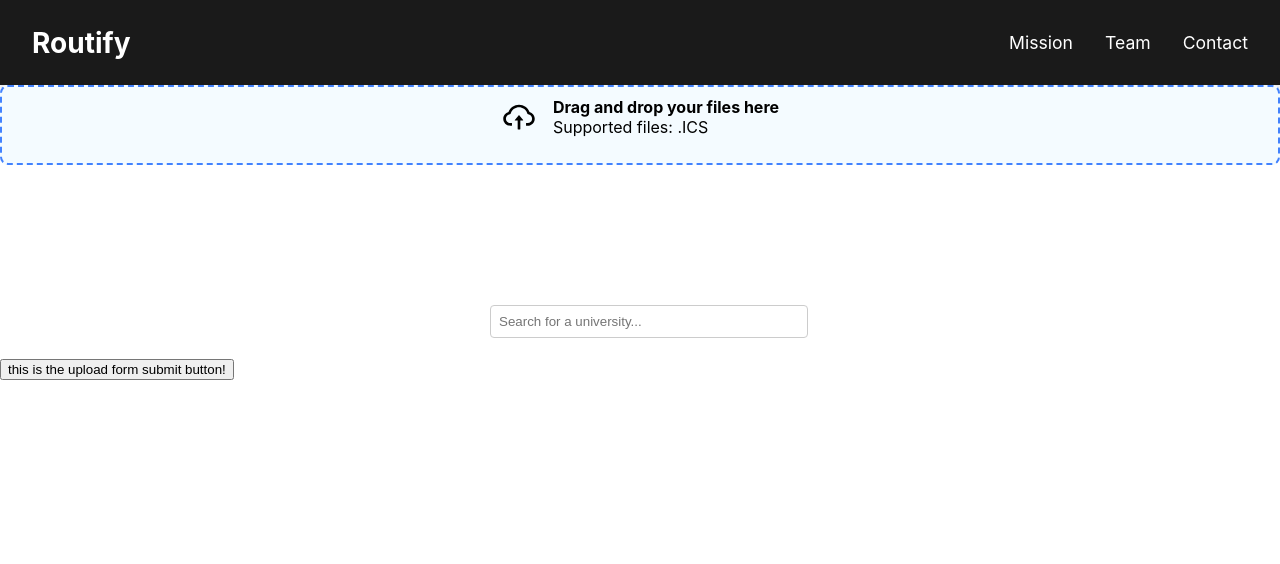
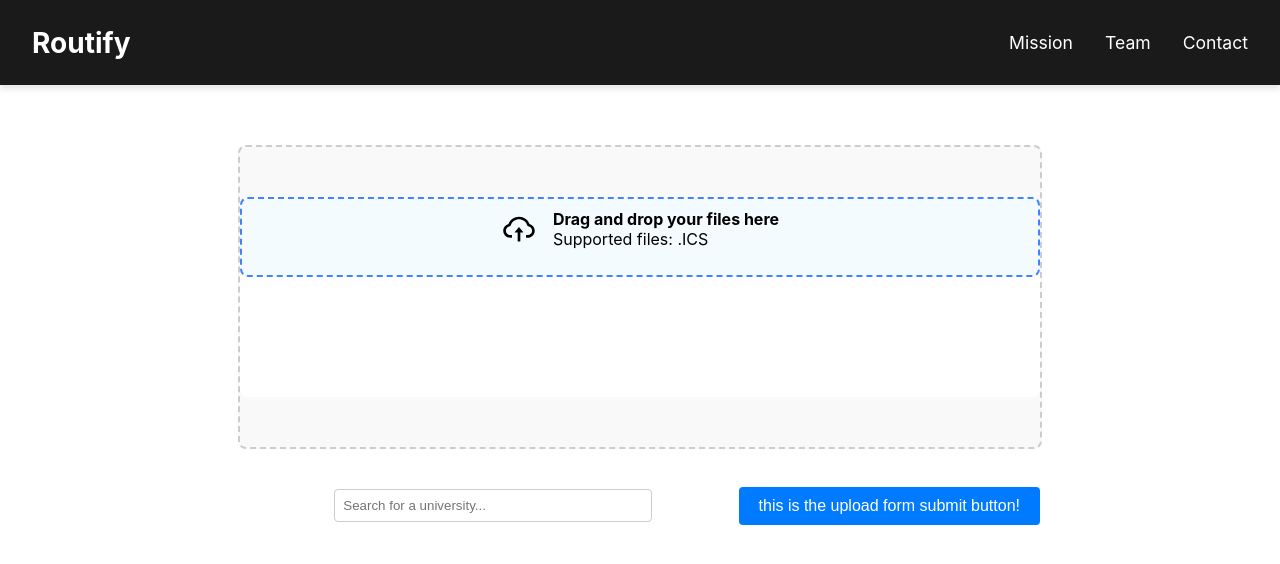
Before and after one commit to kyle-luong/routify, a React (Create React App) app in the folder frontend/: page / in a window 1280 px wide. Shown: the top 564 px of the page. Built offline with nearby package versions, Linux system fonts and the light colour scheme.

Commit message:
CSS modifications

```diff
--- a/frontend/src/components/UniversitySearch.jsx
+++ b/frontend/src/components/UniversitySearch.jsx
@@ -1,5 +1,5 @@
 import React, { useState, useEffect } from "react";
-import "../styles/UniversitySearch.css"; // Import the CSS file
+import "../styles/UniversitySearch.css";
 import universityData from "../assets/us_institutions.json";
 
 const UniversitySearch = () => {
@@ -34,7 +34,7 @@ const UniversitySearch = () => {
 
   const handleSelectUniversity = (university) => {
     setSearch(university.institution);
-    setShowDropdown(false); // Hide the dropdown after selection
+    setShowDropdown(false);
   };
 
   return (
--- a/frontend/src/components/UploadForm.jsx
+++ b/frontend/src/components/UploadForm.jsx
@@ -1,17 +1,20 @@
 import React from "react";
 import DragAndDrop from "./DragAndDrop";
 import UniversitySearch from "./UniversitySearch";
+import "../styles/UploadForm.css"; // Import the CSS file
 
 const UploadForm = () => {
     return (
-        <div>
-            <DragAndDrop />
-            <div>
+        <div className="upload-form-container">
+            <div className="drag-and-drop">
+                <DragAndDrop />
+            </div>
+            <div className="university-search-container">
                 <UniversitySearch />
-                <button>this is the upload form submit button!</button>
+                <button className="upload-button">this is the upload form submit button!</button>
             </div>
         </div>
-    )
+    );
 }
 
 export default UploadForm;
--- a/frontend/src/styles/UploadForm.css
+++ b/frontend/src/styles/UploadForm.css
@@ -0,0 +1,43 @@
+.upload-form-container {
+    max-width: 800px; /* Limit the width of the form */
+    margin: 40px auto; /* Center the form on the page */
+    padding: 20px;
+    display: flex;
+    flex-direction: column;
+    align-items: center;
+    gap: 20px; /* Space between elements */
+  }
+
+  .drag-and-drop {
+    width: 100%;
+    height: 300px; /* Large DragAndDrop area */
+    border: 2px dashed #ccc;
+    display: flex;
+    justify-content: center;
+    align-items: center;
+    background-color: #f9f9f9;
+    border-radius: 8px;
+  }
+
+  .university-search-container {
+    width: 100%;
+    display: flex;
+    flex-direction: row;
+    align-items: center;
+    gap: 10px;
+  }
+
+  .upload-button {
+    padding: 10px 20px;
+    font-size: 16px;
+    border: none;
+    background-color: #007bff;
+    color: white;
+    border-radius: 4px;
+    cursor: pointer;
+    transition: background 0.3s ease;
+  }
+
+  .upload-button:hover {
+    background-color: #0056b3;
+  }
```
